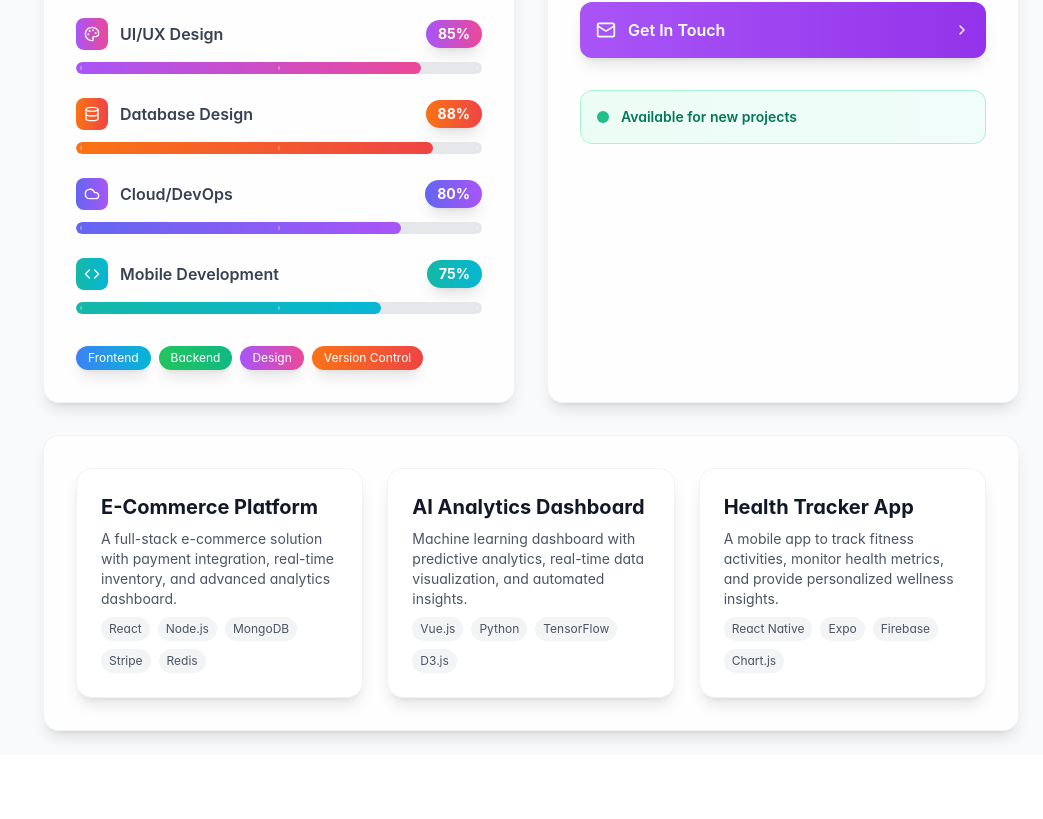
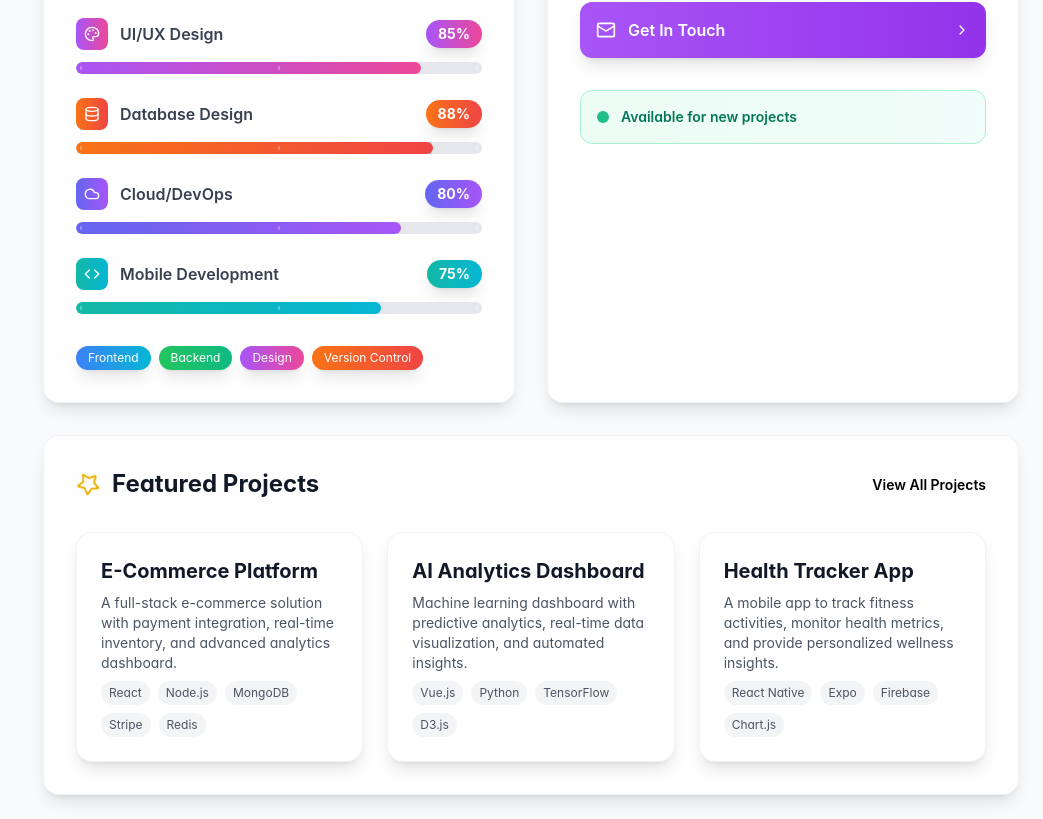
Before and after one commit to XyonShadow/XyonBoard, a React (Vite) app: page / in a window 1280 px wide. Shown: the part 1089-1908 px from the top of the page, without its empty margins (237-1280 px from the left). Before the commit the page ends 1844 px from the top, so only its background shows below. Built offline with nearby package versions, Linux system fonts and the light colour scheme.

Commit message:
feat(projects): add section header with animations

```diff
--- a/src/components/dashboard/RecentProjects.tsx
+++ b/src/components/dashboard/RecentProjects.tsx
@@ -1,5 +1,6 @@
 import React, { useState, useEffect, useRef } from 'react';
 import './RecentProjects.css';
+import { Star } from 'lucide-react';
 
 interface Project {
   id: string;
@@ -108,6 +109,22 @@ export const RecentProjects: React.FC = () => {
       ref={containerRef}
       className="bg-white/80 dark:bg-gray-800/80 backdrop-blur-sm p-8 rounded-2xl shadow-lg border border-gray-200/50 dark:border-gray-700/50 hover:shadow-xl transition-all duration-500"
     >
+      <div className="flex items-center justify-between mb-8">
+        <h2 className={`text-2xl font-bold text-gray-900 dark:text-white flex items-center gap-3 ${isVisible ? 'animate-fadeInLeft' : 'opacity-0'}`}>
+          <div className="relative">
+            <Star className="w-6 h-6 text-yellow-500 animate-spin" style={{animationDuration:'8s'}}/>
+            <div className="absolute inset-0 w-6 h-6 text-yellow-300 animate-ping opacity-30"></div>
+          </div>
+          <span>Featured Projects</span>
+        </h2>
+        <div className={`${isVisible ? 'animate-fadeInRight' : 'opacity-0'}`}>
+          <button className="inline-flex items-center text-blue-600 dark:text-blue-400 hover:text-blue-700 dark:hover:text-blue-300
+                            text-sm font-semibold link-underline hover:scale-110 transition-all duration-300">
+            View All Projects
+          </button>
+        </div>
+      </div>
+
       <div className="grid grid-cols-1 md:grid-cols-2 lg:grid-cols-3 gap-6">
         {Projects.map((project, index) => (
           <ProjectCard
```
